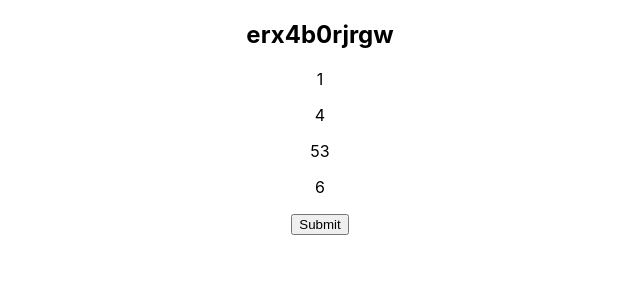
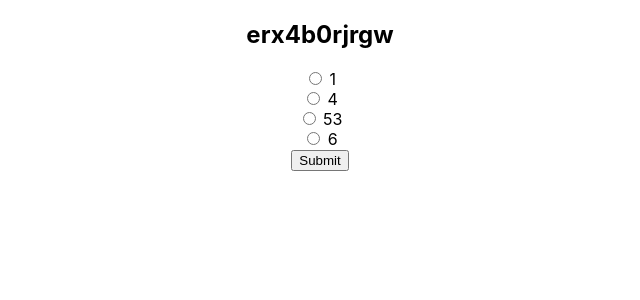
Before and after one commit to DBlack2021/country-quiz, a React (Create React App) app: page / in a window 1280 px wide. Both pictures are taken after a click on the button "Start". Shown: the top 300 px of the page, without its empty margins (320-960 px from the left). Built offline with nearby package versions, Linux system fonts and the light colour scheme.

Commit message:
More work on checking and fixing rerendering bug

```diff
--- a/src/App.js
+++ b/src/App.js
@@ -2,6 +2,7 @@ import './App.css';
 import { useState } from 'react'
 import StartMenu from './components/StartMenu';
 import Game from './components/Game';
+import { getRandomQuestions } from './utils';
 
 function App() {
   const [started, setStarted] = useState(false)
@@ -10,12 +11,9 @@ function App() {
   return (
     <div className="App">
       {!started ?
-        <>
-          <StartMenu setStarted={setStarted} setNumQuestions={setNumQuestions} />
-          <p>{numQuestions}</p>
-        </>
+        <StartMenu setStarted={setStarted} setNumQuestions={setNumQuestions} />
         :
-        <Game numQuestions={numQuestions} />
+        <Game questions={getRandomQuestions(numQuestions)} />
       }
     </div>
   );
--- a/src/components/Game.jsx
+++ b/src/components/Game.jsx
@@ -1,23 +1,38 @@
 import React, { useState, useEffect } from 'react'
-import { getRandomQuestions } from '../utils';
-import Question from './Question'
+import QuestionOptions from './QuestionOptions';
 
-export default function Game({ numQuestions }) {
+export default function Game({ questions }) {
 
   const [currentQ, setCurrentQ] = useState(0);
-  const questions = getRandomQuestions(numQuestions);
+  const [guesses, setGuesses] = useState([]);
+  const [selected, setSelected] = useState(0);
+  const correctAnswers = questions.map(question => question.correct); //an array of the indecies of correct answers
+
+  const onNext = () => {
+    //The issue is that it is running setGuesses last
+    setGuesses([...guesses, selected]); //add the guess
+    if(currentQ < questions.length - 1) setCurrentQ(currentQ + 1); //move forward
+    if(currentQ >= questions.length - 1) checkAnswers(); //if button was submit, check answers
+  }
 
   const checkAnswers = () => {
-    console.log("poop!");
+    console.log(guesses);
+    let score = 0;
+    for(let i = 0; i < questions.length; i++) {
+      if(guesses[i] === correctAnswers[i]) score++;
+    }
+    return score;
   }
 
   return (
     <div>
-      <Question questionData={questions[currentQ]} />
-      { currentQ < numQuestions - 1 ?
-        <button onClick={() => setCurrentQ(currentQ+1)}>Next</button>
+      <h2>{questions[currentQ].question}</h2>
+      <QuestionOptions options={questions[currentQ].choices} setSelected={setSelected}/>
+
+      { currentQ < questions.length - 1 ?
+        <button onClick={onNext}>Next</button>
         :
-        <button onClick={checkAnswers}>Submit</button>
+        <button onClick={onNext}>Submit</button>
       }
     </div>
   )
--- a/src/components/Question.jsx
+++ /dev/null
@@ -1,15 +0,0 @@
-import React, { useState } from 'react'
-import QuestionOptions from './QuestionOptions';
-
-export default function Question({ questionData }) {
-  const { question, choices, correct } = questionData;
-
-  const [selected, setSelected] = useState(0)
-
-  return (
-    <div>
-      <h2>{question}</h2>
-      <QuestionOptions options={choices} correct={correct} />
-    </div>
-  )
-}
--- a/src/components/QuestionOptions.jsx
+++ b/src/components/QuestionOptions.jsx
@@ -1,11 +1,20 @@
 import React from 'react'
 
-export default function QuestionOptions({ options, correct, setSelected }) {
+export default function QuestionOptions({ options, setSelected }) {
+
+  const handleChange = (event) => {
+    setSelected(event.target.value);
+  }
+
   return (
     <div>
-      {options.map(option => (
-        <p key={options.indexOf(option)}>{option}</p>
-      ))}
+      <form>
+        {options.map(option => (
+          <div>
+            <input type="radio" name="option" onChange={handleChange} key={options.indexOf(option)} value={options.indexOf(option)} /> {option}
+          </div>
+        ))}
+      </form>
     </div>
   )
 }
--- a/src/utils.js
+++ b/src/utils.js
@@ -1,9 +1,3 @@
-export const TestQuestion = {
-  question: "Which of the following is the phone code of Cuba?",
-  choices: [1, 4, 53, 6],
-  correct: 2,
-}
-
 const getRandomQuestion = () => {
   return {
     question: Math.random().toString(36).substring(2),
@@ -17,6 +11,5 @@ export const getRandomQuestions = (numQuestions) => {
   for(let i = 0; i < numQuestions; i++) {
     questions.push(getRandomQuestion());
   }
-  console.log(questions);
   return questions;
 }
```
